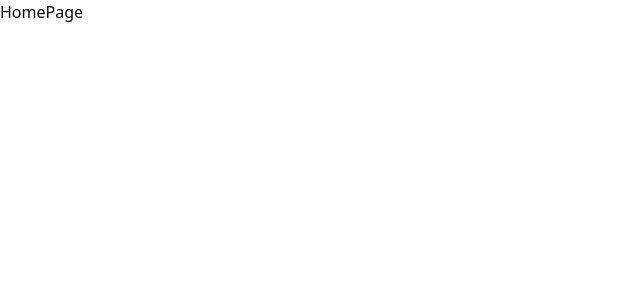
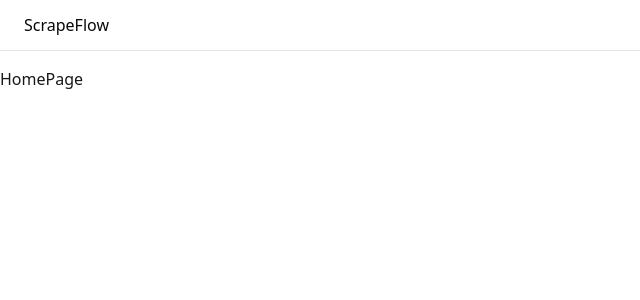
Before and after one commit to TriTran789/scrape-flow, a Next.js app: page / in a window 1280 px wide. Shown: the top 300 px of the page, without its empty margins (0-640 px from the left). Built offline with nearby package versions, Linux system fonts and the light colour scheme.

Commit message:
add layout

```diff
--- /dev/null
+++ b/app/(dashboard)/layout.tsx
@@ -0,0 +1,22 @@
+import { Separator } from "@/components/ui/separator";
+import React from "react";
+
+const layout = ({ children }: { children: React.ReactNode }) => {
+  return (
+    <div className="flex h-screen">
+      <div className="flex flex-col flex-1 min-h-screen">
+        <header className="flex items-center justify-between px-6 py-4 h-[50px] container">
+          ScrapeFlow
+        </header>
+        <Separator />
+        <div className="overflow-auto">
+          <div className="flex-1 container py-4 text-accent-foreground">
+            {children}
+          </div>
+        </div>
+      </div>
+    </div>
+  );
+};
+
+export default layout;
```
